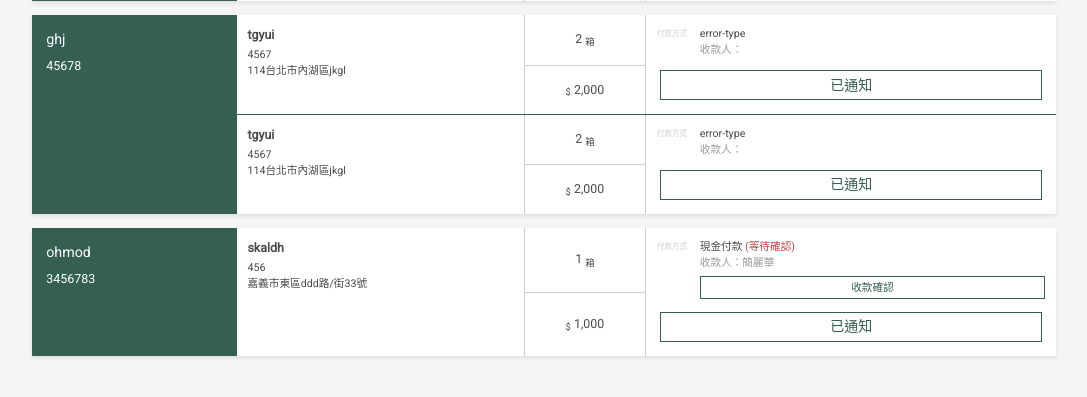
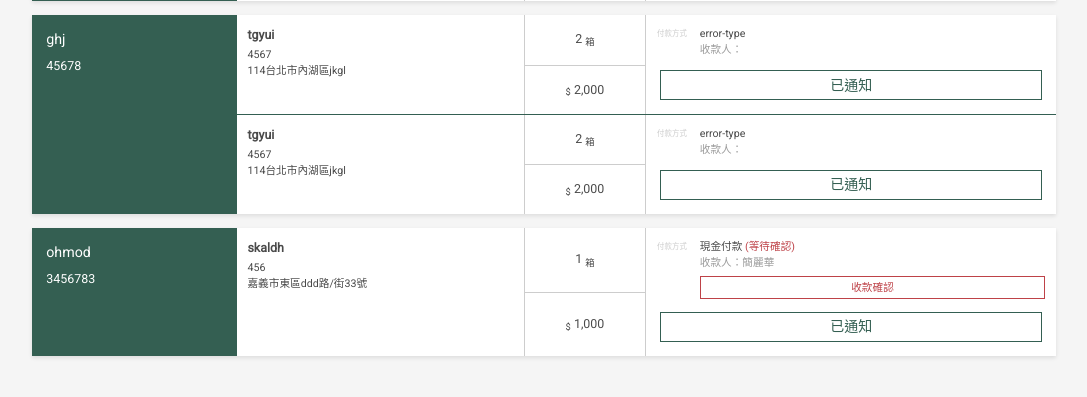
Before and after one commit to ouchiayu/pomelo, a PHP site: page /admin/index.php in a window 1280 px wide, after a click on "10". Shown: the part 290-687 px from the top of the page, without its empty margins (96-1183 px from the left). Run offline with PHP 8.4, Linux system fonts and the light colour scheme; data comes from the database, SQL or seed files in the repository; data that the repository does not hold is empty.

Commit message:
change btn color

```diff
--- a/css/backend.css
+++ b/css/backend.css
@@ -1216,8 +1216,8 @@
                   color: #be4248; }
                 main .max-width .orders .tab-pane .buyer .buyer_main .receiver .receiver_main .receiver_info .info .content button {
                   margin-top: 0.5em;
-                  color: #345f52;
-                  border: solid 1px #345f52;
+                  color: #be4248;
+                  border: solid 1px #be4248;
                   padding: 0.25em 0;
                   width: 100%; }
             main .max-width .orders .tab-pane .buyer .buyer_main .receiver .receiver_main .receiver_action {
--- a/css/scss/_admin.scss
+++ b/css/scss/_admin.scss
@@ -271,8 +271,8 @@
 												}
 												button{
 													margin-top: 0.5em;
-													color: $green;
-													border: solid 1px $green;
+													color: $red;
+													border: solid 1px $red;
 													padding: 0.25em 0;
 													width: 100%;
 												}
```
Also changed, not shown: 1 other file.
